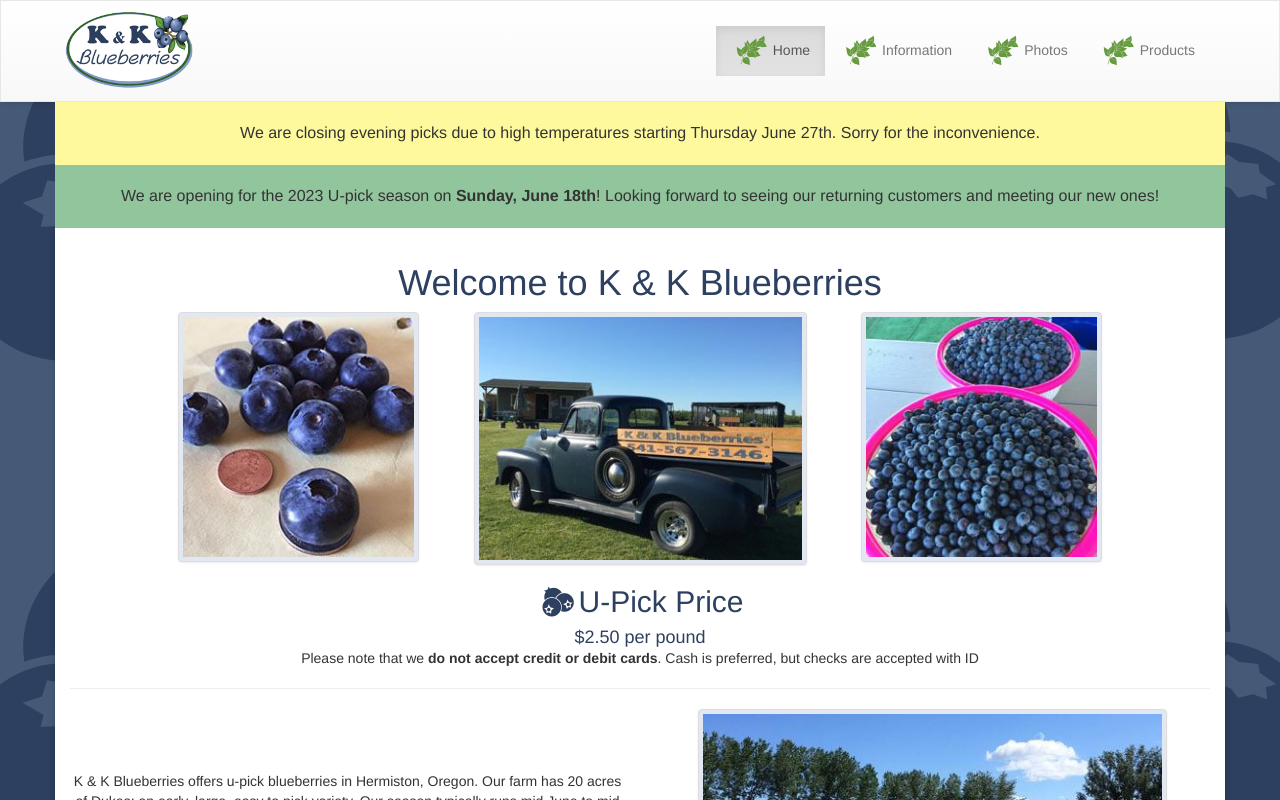
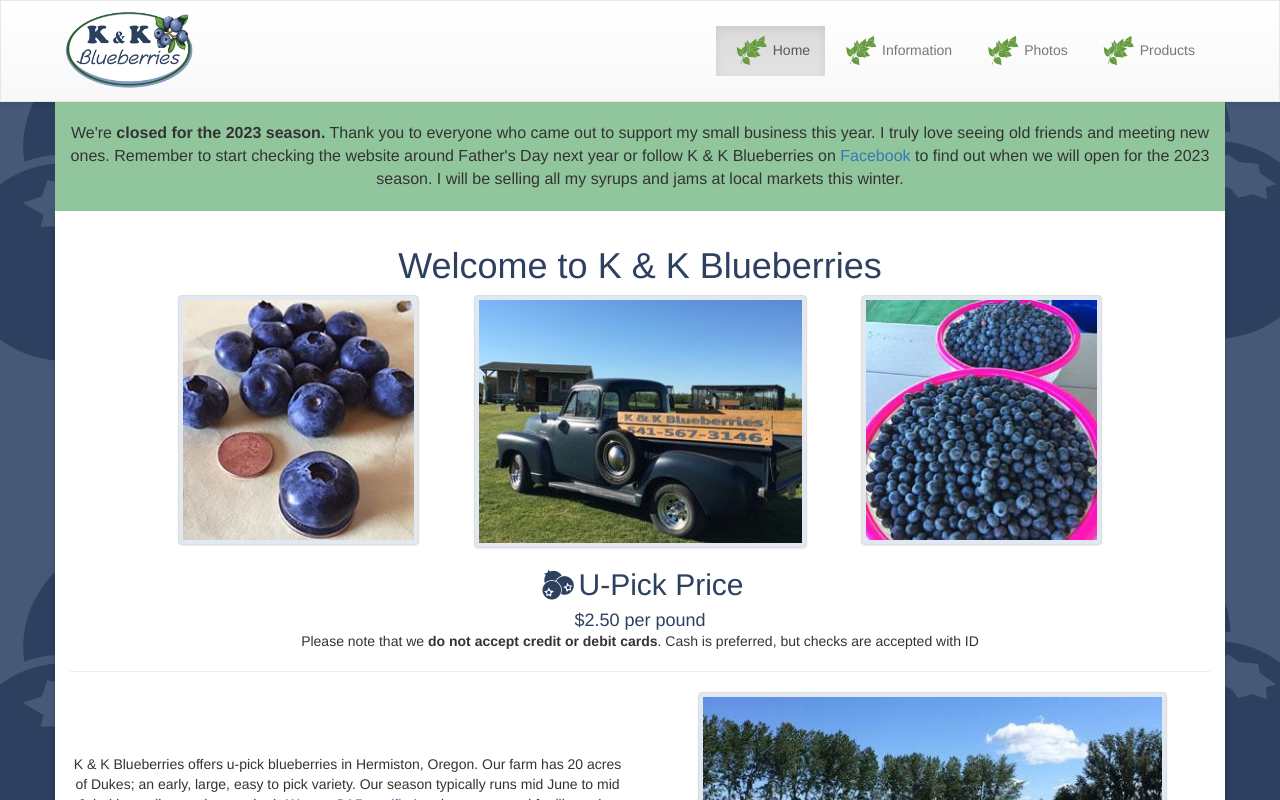
Before and after one commit to CodyRay/kkblueberries, a React (Vite) app: page / in a window 1280 px wide. Shown: the top 800 px of the page. Built offline with nearby package versions, Linux system fonts and the light colour scheme.

Commit message:
Close for season

```diff
--- a/src/App.jsx
+++ b/src/App.jsx
@@ -21,19 +21,19 @@
   'blueberries, pick bluberries, u-pick, family blueberry farm, Hermiston bluberries, fun u-pick farms, berry farm pacific northwest, July blueberries, bluberry farm, Umatilla county farm, Minnehaha farm'
 
 // Status message shown at the top of all pages
+// const statusMessage = (
+//   <p>
+//     We are opening for the 2023 U-pick season on{' '}
+//     <strong>Sunday, June 18th</strong>! Looking forward to seeing our
+//     returning customers and meeting our new ones!
+//   </p>
+// )
+
 const statusMessage = (
   <p>
-    We are opening for the 2023 U-pick season on{' '}
-    <strong>Sunday, June 18th</strong>! Looking forward to seeing our
-    returning customers and meeting our new ones!
+    We're <strong>closed for the 2023 season.</strong> Thank you to everyone who came out to support my small business this year. I truly love seeing old friends and meeting new ones. Remember to start checking the website around Father's Day next year or follow K {'&'} K Blueberries on <a href="https://www.facebook.com/K-and-K-Blueberries-104303779663777/" target="_blank" rel="noopener noreferrer">Facebook</a> to find out when we will open for the 2023 season. I will be selling all my syrups and jams at local markets this winter.
   </p>
 )
-
-// const statusMessage = (
-//   <p>
-//     We're <strong>closed for the 2022 season.</strong> Thank you to everyone who came out to support my small business this year. I truly love seeing my loyal customers every year - it is like greeting family! If you just discovered us "Welcome" to our blueberry family. Remember to start checking the website around Father's Day next year or follow K {'&'} K Blueberries on <a href="https://www.facebook.com/K-and-K-Blueberries-104303779663777/" target="_blank" rel="noopener noreferrer">Facebook</a> to find out when we will open for the 2023 season. I will be selling all my syrups and jams at local markets this winter.
-//   </p>
-// )
 
 // const warningMessage = (
 //   <p>
@@ -43,11 +43,11 @@
 //   </p>
 // )
 
-const warningMessage = (
-  <p>
-    We are closing evening picks due to high temperatures starting Thursday June 27th. Sorry for the inconvenience.
-  </p>
-)
+// const warningMessage = (
+//   <p>
+//     We are closing evening picks due to high temperatures starting Thursday June 27th. Sorry for the inconvenience.
+//   </p>
+// )
 
 //const warningMessage = (
 //  <p>
@@ -64,7 +64,7 @@
 //  </p>
 //)
 
-// const warningMessage = undefined
+const warningMessage = undefined
 
 Modal.setAppElement('#root')
 
```
